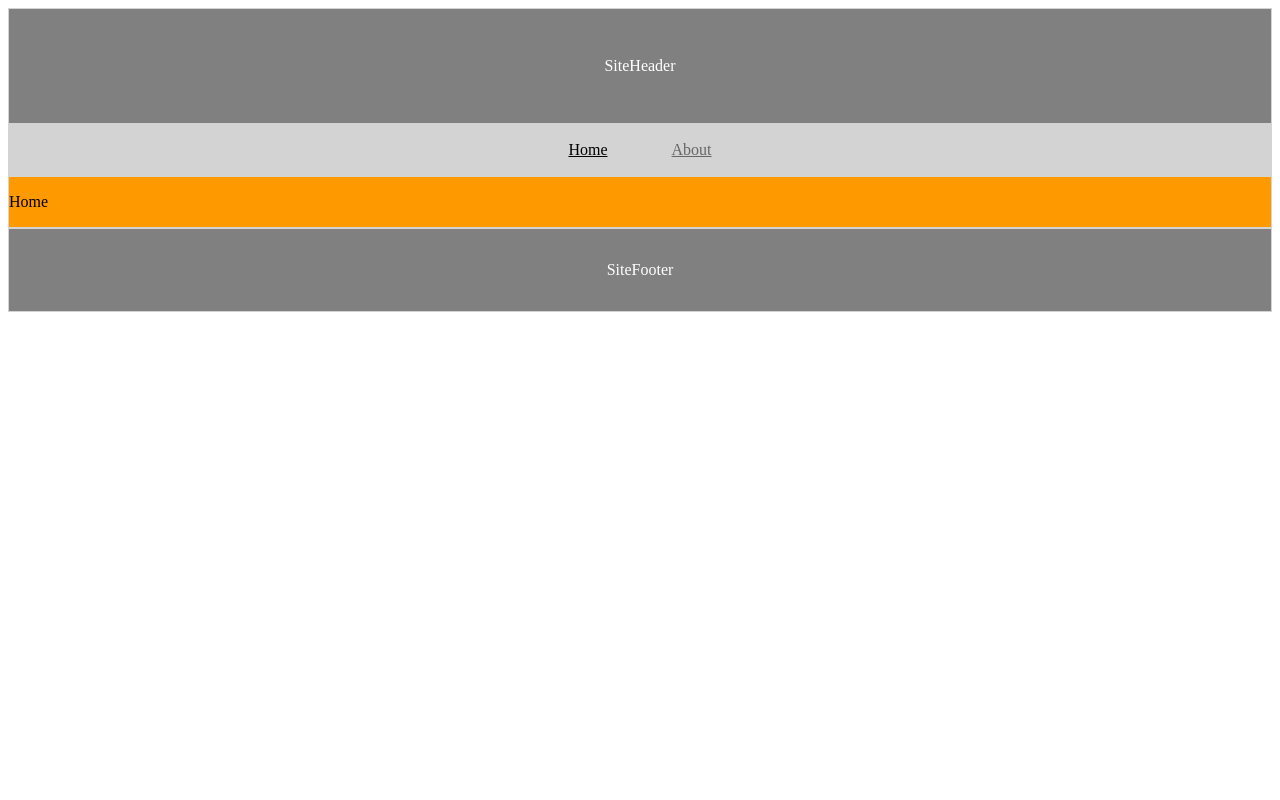
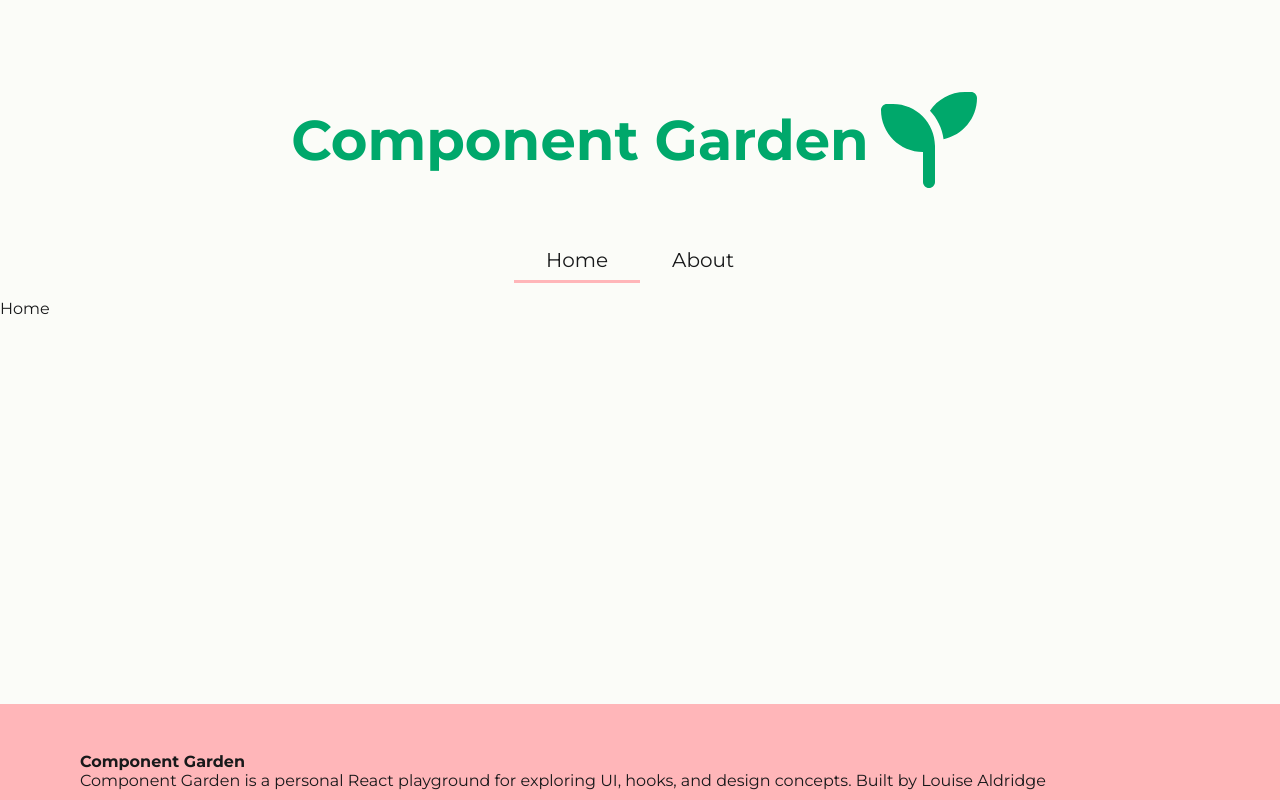
Before and after one commit to louiseka/component-garden, a React (Vite) app: page / in a window 1280 px wide. Built offline with nearby package versions, Linux system fonts and the light colour scheme.

Commit message:
basic styling implemented for site

```diff
--- a/src/assets/css/index.css
+++ b/src/assets/css/index.css
@@ -1,3 +1,5 @@
+@import url("https://fonts.googleapis.com/css2?family=Montserrat:ital,wght@0,100..900;1,100..900&display=swap");
+
 html {
   box-sizing: border-box;
 }
@@ -7,3 +9,18 @@ html {
 *::after {
   box-sizing: inherit;
 }
+
+body {
+  margin: 0;
+  font-family: "Montserrat", sans-serif;
+  color: var(--text-color);
+  background-color: var(--bg-color);
+}
+
+h1,
+h2,
+h3,
+h4,
+p {
+  margin: 0;
+}
--- a/src/components/MainContent/MainContent.module.css
+++ b/src/components/MainContent/MainContent.module.css
@@ -1,8 +1,7 @@
 .wrapper {
-  border: 1px solid lightgray;
   display: flex;
+  flex: 1;
   align-items: stretch;
   justify-content: center;
   width: 100%;
-  flex: 1;
 }
--- a/src/components/Root/Root.module.css
+++ b/src/components/Root/Root.module.css
@@ -1,5 +1,5 @@
 .wrapper {
   display: flex;
   flex-direction: column;
-  min-height: 100%;
+  min-height: 100vh;
 }
--- a/src/components/SiteFooter/SiteFooter.jsx
+++ b/src/components/SiteFooter/SiteFooter.jsx
@@ -2,8 +2,12 @@ import styles from "./SiteFooter.module.css";
 
 export default function SiteFooter() {
   return (
-    <div className={styles.wrapper}>
-      <p>SiteFooter</p>
-    </div>
+    <footer className={styles.wrapper}>
+      <h4>Component Garden </h4>
+      <p>
+        Component Garden is a personal React playground for exploring UI, hooks,
+        and design concepts. Built by Louise Aldridge
+      </p>
+    </footer>
   );
 }
--- a/src/components/SiteFooter/SiteFooter.module.css
+++ b/src/components/SiteFooter/SiteFooter.module.css
@@ -1,9 +1,8 @@
 .wrapper {
-  padding: 1rem;
-  border: 1px solid lightgray;
+  padding: 3rem 5rem;
+  height: 10vh;
+  background-color: var(--secondary-color);
   display: flex;
-  align-items: center;
-  justify-content: center;
-  color: white;
-  background: grey;
+  flex-direction: column;
+  justify-content: left;
 }
--- a/src/components/SiteHeader/SiteHeader.jsx
+++ b/src/components/SiteHeader/SiteHeader.jsx
@@ -3,7 +3,12 @@ import styles from "./SiteHeader.module.css";
 export default function SiteHeader() {
   return (
     <div className={styles.wrapper}>
-      <p>SiteHeader</p>
+      <h1 className={styles.heading}>Component Garden</h1>
+      <img
+        className={styles.icon}
+        src="public/images/seedling-icon.svg"
+        alt="Green icon of a seedling"
+      />
     </div>
   );
 }
--- a/src/components/SiteHeader/SiteHeader.module.css
+++ b/src/components/SiteHeader/SiteHeader.module.css
@@ -1,9 +1,15 @@
 .wrapper {
-  padding: 2rem;
-  border: 1px solid lightgray;
+  padding: 5rem 2rem 1.5rem;
   display: flex;
   align-items: center;
   justify-content: center;
-  color: white;
-  background: grey;
 }
+
+.heading {
+  font-size: 3.5rem;
+  color: var(--primary-color);
+}
+
+.icon {
+  width: 120px;
+}
--- a/src/components/SiteNav/SiteNav.module.css
+++ b/src/components/SiteNav/SiteNav.module.css
@@ -1,25 +1,22 @@
 .wrapper {
   padding: 1rem;
-  border: 1px solid lightgray;
   display: flex;
   align-items: center;
   justify-content: center;
-  background: lightgrey;
 }
 
 .links {
   display: flex;
+  font-size: 1.25rem;
 }
 
 .activeLink,
 .inactiveLink {
-  padding: 0 2rem;
+  padding: 0.5rem 2rem;
+  text-decoration: none;
+  color: var(--text-color);
 }
 
 .activeLink {
-  color: #000;
+  border-bottom: 3px solid var(--secondary-color);
 }
-
-.inactiveLink {
-  color: #666;
-}
--- a/src/pages/About/About.module.css
+++ b/src/pages/About/About.module.css
@@ -1,4 +1,3 @@
 .wrapper {
-  background: #f90;
   width: 100%;
 }
--- a/src/pages/Home/Home.module.css
+++ b/src/pages/Home/Home.module.css
@@ -1,4 +1,3 @@
 .wrapper {
-  background: #f90;
   width: 100%;
 }
```
